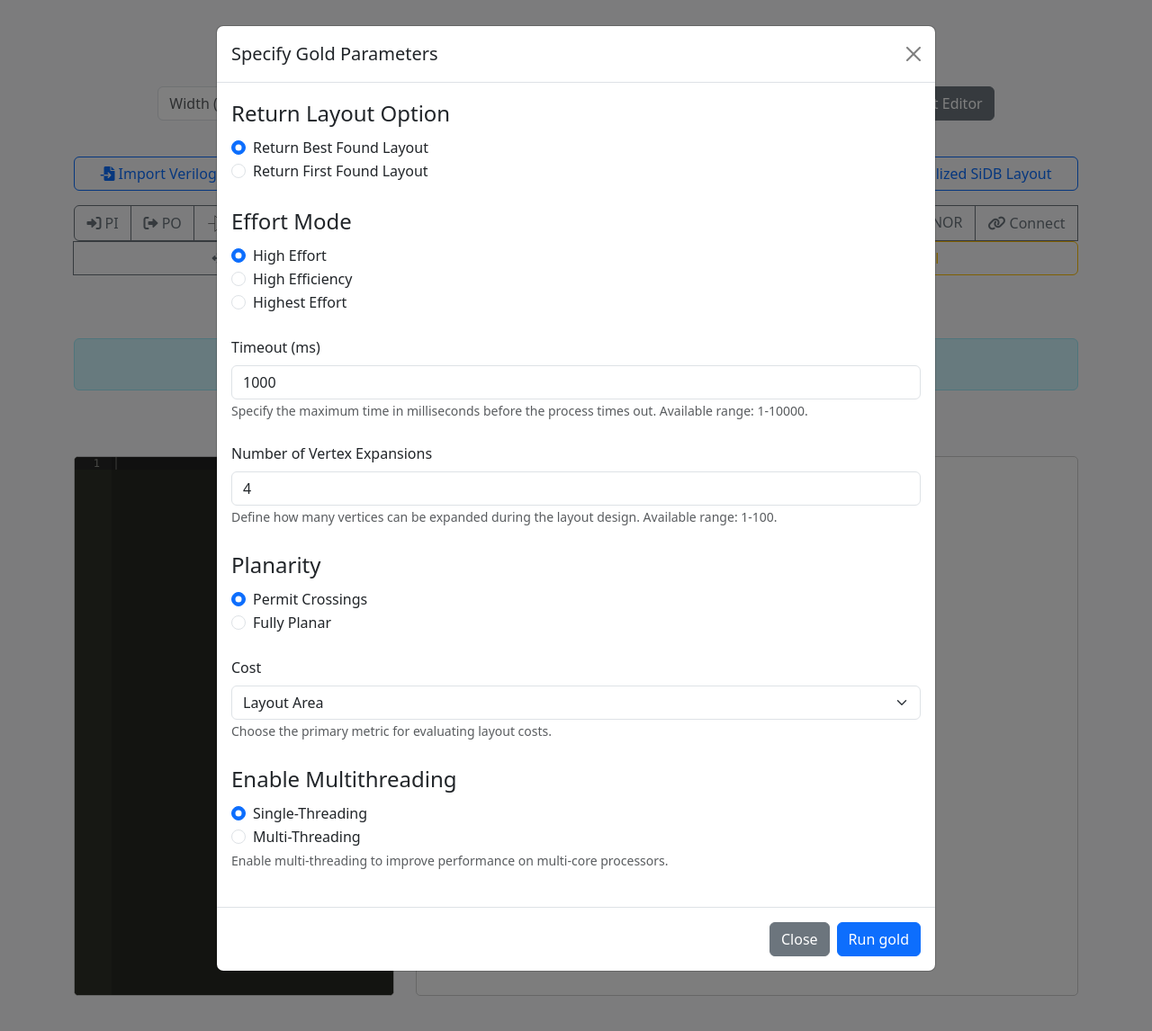
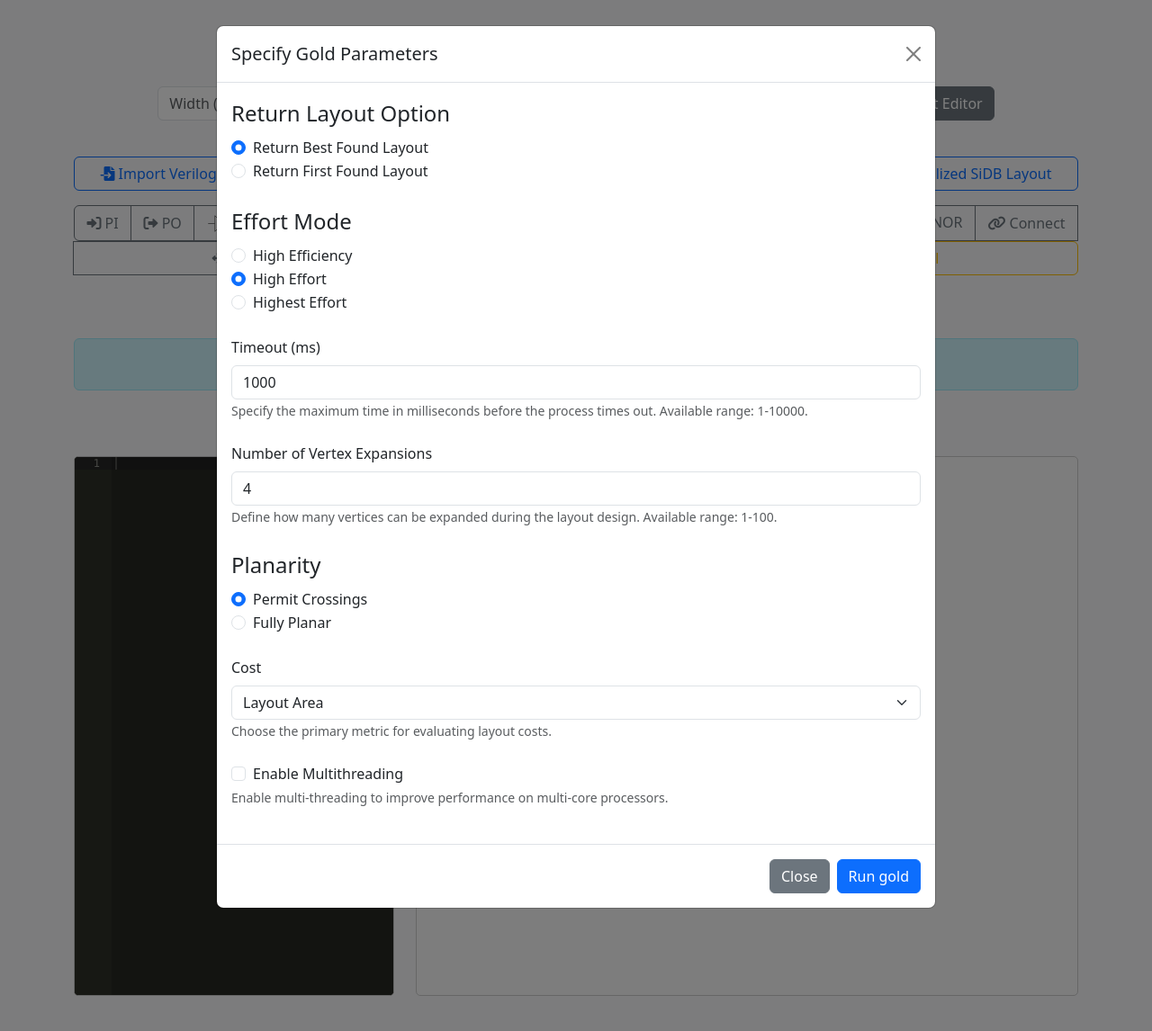
Before and after one commit to cda-tum/mnt-designer, a Flask app: page / in a window 1280 px wide, after a click on "gold". Shown: the top 1146 px of the page at 90% size. Run offline with Flask 2, Linux system fonts and the light colour scheme; some libraries are stand-ins or nearby versions.

Commit message:
update gold parameter inputs

```diff
--- a/src/mnt/designer/templates/index.html
+++ b/src/mnt/designer/templates/index.html
@@ -425,6 +425,21 @@
                         class="form-check-input"
                         type="radio"
                         name="gold-mode"
+                        id="gold-mode-high-efficiency"
+                        value="HIGH_EFFICIENCY"
+                      />
+                      <label
+                        class="form-check-label"
+                        for="gold-mode-high-efficiency"
+                      >
+                        High Efficiency
+                      </label>
+                    </div>
+                    <div class="form-check">
+                      <input
+                              class="form-check-input"
+                              type="radio"
+                              name="gold-mode"
                               id="gold-mode-high-effort"
                               value="HIGH_EFFORT"
                               checked
@@ -434,21 +449,6 @@
                               for="gold-mode-high-effort"
                       >
                         High Effort
-                      </label>
-                    </div>
-                    <div class="form-check">
-                      <input
-                        class="form-check-input"
-                        type="radio"
-                        name="gold-mode"
-                        id="gold-mode-high-efficiency"
-                        value="HIGH_EFFICIENCY"
-                      />
-                      <label
-                        class="form-check-label"
-                        for="gold-mode-high-efficiency"
-                      >
-                        High Efficiency
                       </label>
                     </div>
                     <div class="form-check">
@@ -569,46 +569,29 @@
 
                   <!-- Enable Multithreading Options -->
                   <fieldset class="mb-4">
-                    <legend class="form-label">Enable Multithreading</legend>
                     <div class="form-check">
                       <input
                               class="form-check-input"
-                        type="radio"
+                              type="checkbox"
                               name="gold-enable-multithreading"
-                        id="gold-enable-multithreading-single"
-                        value="false"
-                        checked
-                      />
-                      <label
-                        class="form-check-label"
-                        for="gold-enable-multithreading-single"
-                      >
-                        Single-Threading
-                      </label>
-                    </div>
-                    <div class="form-check">
-                      <input
-                        class="form-check-input"
-                        type="radio"
-                        name="gold-enable-multithreading"
-                        id="gold-enable-multithreading-multi"
+                              id="gold-enable-multithreading"
                               value="true"
                       />
                       <label
                               class="form-check-label"
-                        for="gold-enable-multithreading-multi"
+                              for="gold-enable-multithreading"
                       >
-                        Multi-Threading
+                        Enable Multithreading
                       </label>
                     </div>
                     <small
                             id="gold-multithreading-help"
                             class="form-text text-muted"
                     >
-                      Enable multi-threading to improve performance on
-                      multi-core processors.
+                      Enable multi-threading to improve performance on multi-core processors.
                     </small>
                   </fieldset>
+
                 </form>
               </div>
               <div class="modal-footer">
```
Lines whose indentation alone changed are shown as unchanged.
